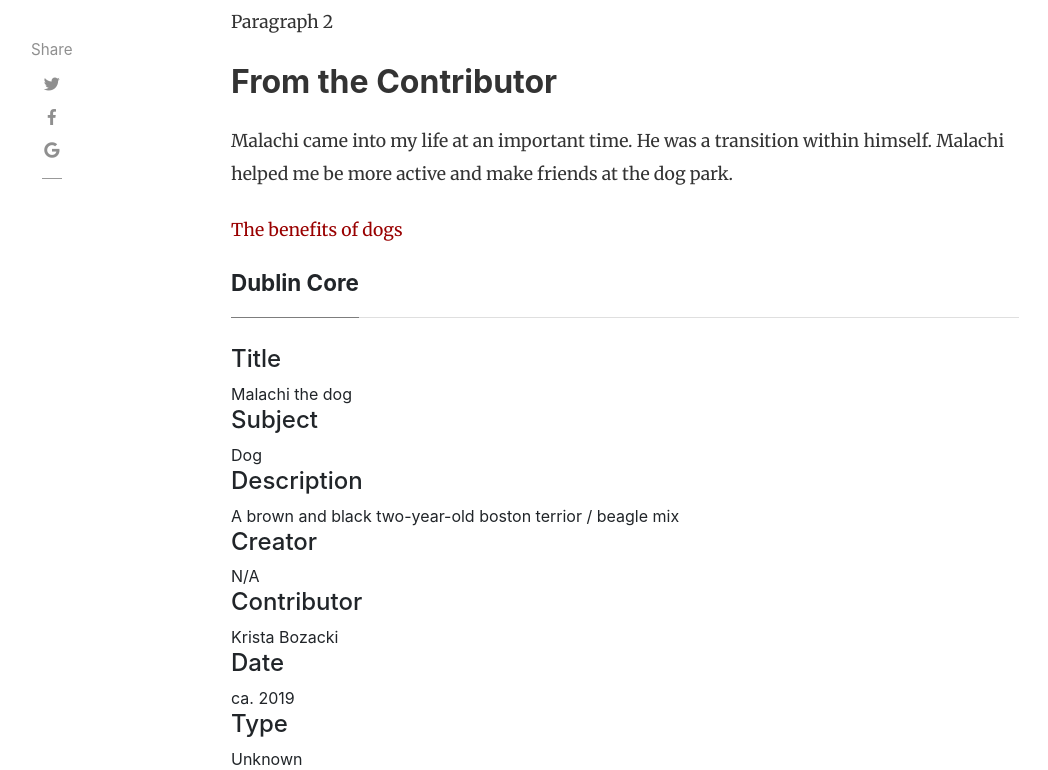
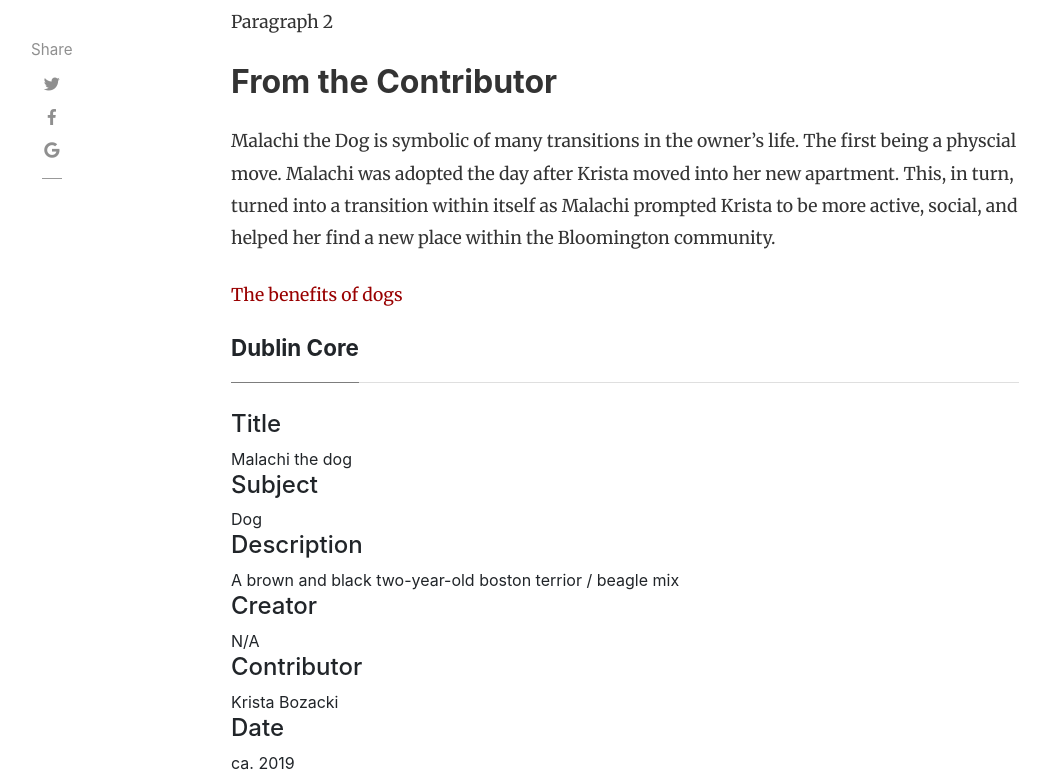
Before and after one commit to H301HistoryHarvest/H301HistoryHarvest, a Jekyll site: the page built from _items/2019-10-03-0007.md, in a window 1280 px wide and 900 px high, scrolled down 1592 px, cut to the strip 130-900 px from the top of the window. Shown: the whole strip, without its empty margins (54-1102 px from the left). Built offline with Jekyll 4.4.1, drawn with Linux system fonts in a browser that asks for light colours; nearby versions of some CDN libraries; comment, search, counter and statistics services are not loaded.

Commit message:
Update 2019-10-03-0007.md

```diff
--- a/_items/2019-10-03-0007.md
+++ b/_items/2019-10-03-0007.md
@@ -24,6 +24,6 @@ Paragraph 2
 
 ## From the Contributor
 
-Malachi came into my life at an important time. He was a transition within himself. Malachi helped me be more active and make friends at the dog park.
+Malachi the Dog is symbolic of many transitions in the owner's life. The first being a physcial move. Malachi was adopted the day after Krista moved into her new apartment. This, in turn, turned into a transition within itself as Malachi prompted Krista to be more active, social, and helped her find a new place within the Bloomington community.
 
 [The benefits of dogs](https://www.huffpost.com/entry/the-10-health-benefits-of-dogs-and-one-health-risk_n_57dad1b8e4b04a1497b2f5a0)
```
